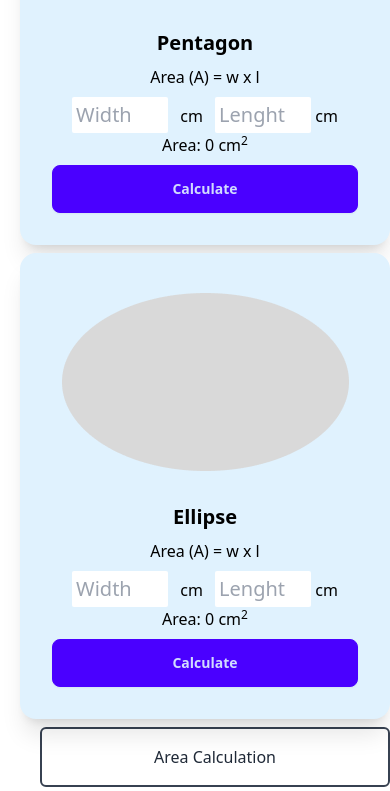
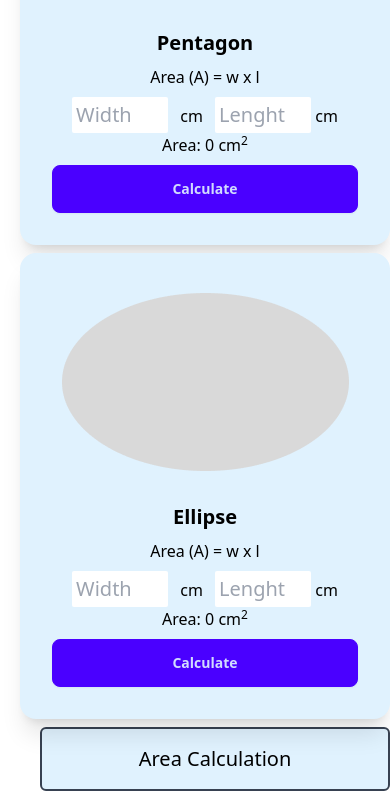
Before and after one commit to Junayedgit/Geometry-Gem, a plain HTML site: page index.html in a window 390 px wide. Shown: the part 2295-3086 px from the top of the page. Drawn offline with nearby package versions, Linux system fonts and the light colour scheme.

Commit message:
responsive

```diff
--- a/index.html
+++ b/index.html
@@ -218,8 +218,8 @@
 
             </div>
             <!--Area Calculation -->
-            <div class="lg:w-96 md:w-72 ml-10 mt-2 lg:mt-7 border-2 border-gray-700 rounded-md">
-                <h3 class="3xl text-center p-4">Area Calculation</h3>
+            <div class="lg:w-96  bg-sky-100 text-black md:w-72 ml-10 mt-2 lg:mt-7 border-2 border-gray-700 rounded-md">
+                <h3 class="lg:text-5xl md:text-3xl text-xl text-center p-4">Area Calculation</h3>
 
             </div>
         </div>
```
